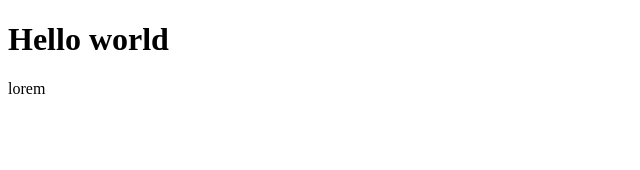
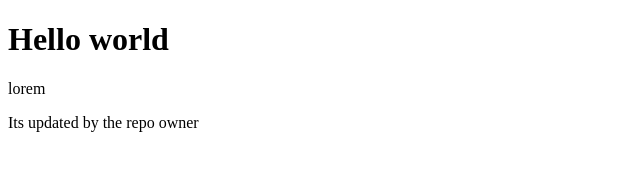
Before and after one commit to durgaprasad23211/fork-testing, a plain HTML site: page index.html in a window 1280 px wide. Shown: the whole page, without its empty margins (0-640 px from the left). Drawn offline with Linux system fonts and the light colour scheme.

Commit message:
Updated index page

```diff
--- a/index.html
+++ b/index.html
@@ -8,5 +8,6 @@
   <body>
     <h1>Hello world</h1>
     <p> lorem </p>
+    <p> Its updated by the repo owner</p>
   </body>
 </html>
```
